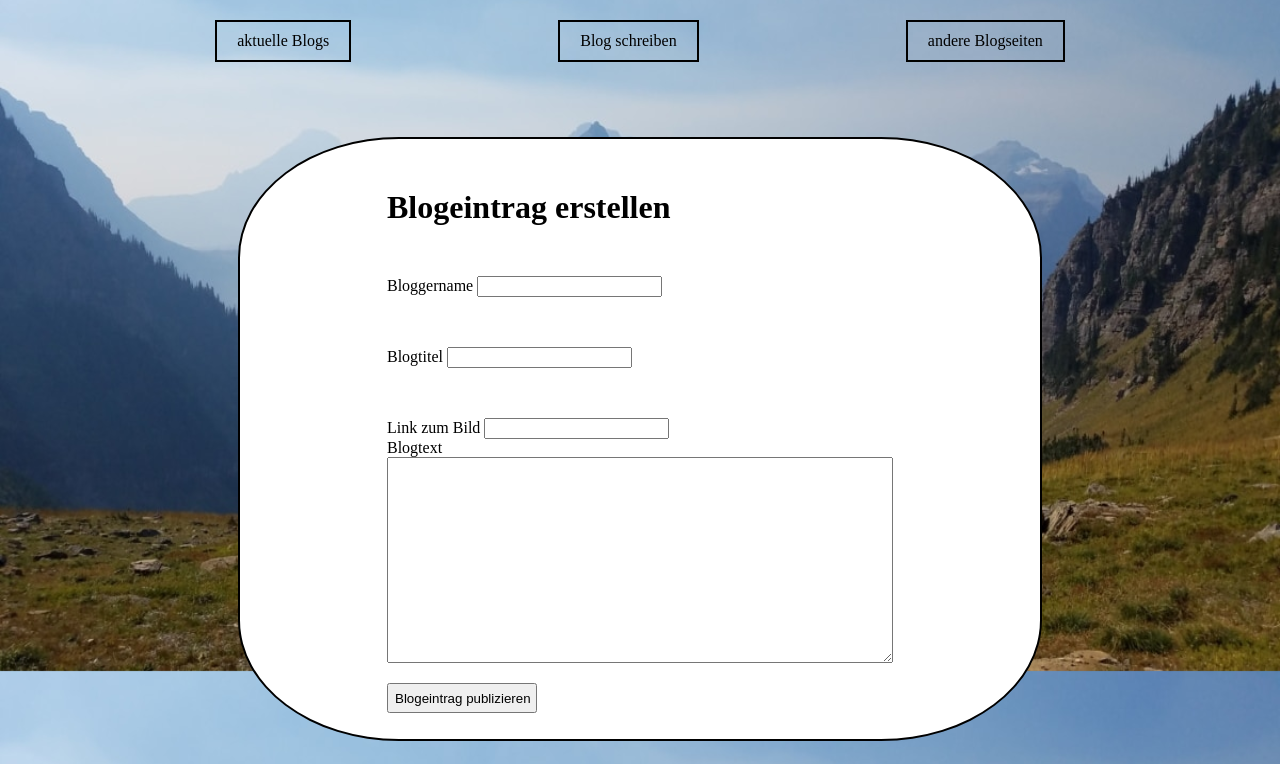
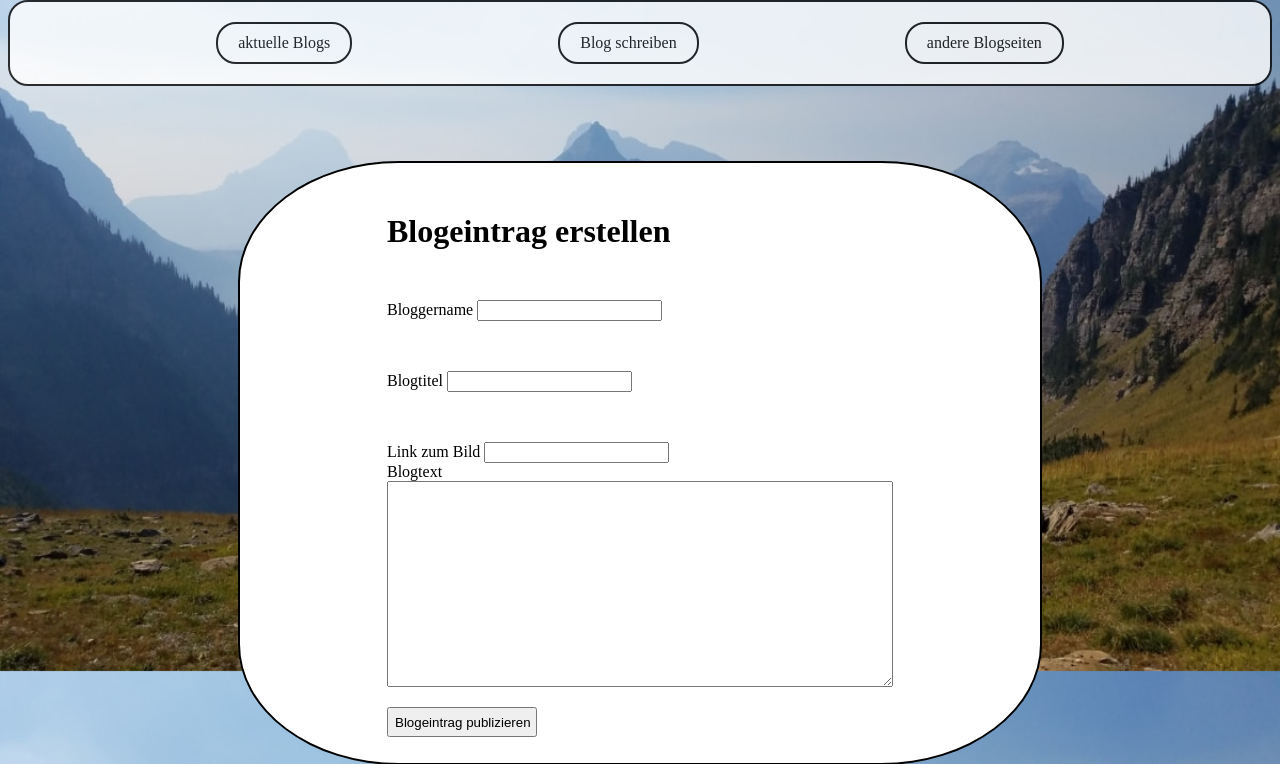
Before and after one commit to KrystianUsarz/blj-blog, a PHP site: page /index.php?page=create-Blog in a window 1280 px wide. Shown: the part 129-893 px from the top of the page. Run offline with PHP 8.4, Linux system fonts and the light colour scheme.

Commit message:
projektende

```diff
--- a/CSS/Blog-Vorlage-Style.css
+++ b/CSS/Blog-Vorlage-Style.css
@@ -4,6 +4,7 @@
     font-style:italic;
     margin-top: 10px;
     font-size: x-large;
+
 }
 
 .nav{
@@ -14,12 +15,18 @@
     text-decoration: none;
     color: black;
     margin-top: 20px;
+    border-radius: 20px;
+    margin-bottom: 20px;
 }
 
 #container{
     display: flex;
     flex-wrap: nowrap;
     justify-content: space-evenly;
+    background-color: white;
+    border-radius: 20px;
+    border:2px solid black;
+    opacity: 0.8;
 }
 
 #body{
--- a/models/model-Blog-schreiben.php
+++ b/models/model-Blog-schreiben.php
@@ -8,6 +8,15 @@ if($_SERVER['REQUEST_METHOD'] === 'POST') {
     $PostTitle = htmlspecialchars(trim($_POST['title'] ?? ''));
     $Context = htmlspecialchars(trim($_POST['text'] ?? ''));
     $PostImageUrl = htmlspecialchars(trim($_POST['url_link'] ?? ''));
+
+    $needle = " ";
+
+    if(strpos( $Context, $needle, $offset = 1) === false && strlen($Context) > 30){
+        $errors[] = 'Bitte schreiben sie einen Sinnvollen Blog';
+    }
+    else{
+
+    }
 
     if ($Username === '') {
         $errors[] = 'Bitte geben Sie einen Benutzernamen ein.';
--- a/models/model-db-Verbindung.php
+++ b/models/model-db-Verbindung.php
@@ -1,9 +1,9 @@
 <?php
-    $user = 'root';
-    $password = ''  ;
-    $database = 'blog';
+    $user = 'd041e_krusarz';
+    $password = '54321_Db!!!'  ;
+    $database = 'd041e_krusarz';
 
-    $pdo = new PDO('mysql:host=localhost;dbname=' . $database, $user, $password, [
+    $pdo = new PDO('mysql:host=mysql2adm.webland.ch;dbname=' . $database, $user, $password, [
         PDO::ATTR_ERRMODE            => PDO::ERRMODE_EXCEPTION,
         PDO::MYSQL_ATTR_INIT_COMMAND => 'SET NAMES utf8',
         PDO::ATTR_DEFAULT_FETCH_MODE => PDO::FETCH_ASSOC,
--- a/view/view-Blog-schreiben.php
+++ b/view/view-Blog-schreiben.php
@@ -29,7 +29,7 @@
 
         <div class="formularLayout">
             <div class="formular">
-                <form action="schreiben.php" method="post">
+                <form action="index.php?page=create-Blog" method="POST">
                     <h1 id="title">Blogeintrag erstellen</h1>
 
                     <div>
```
